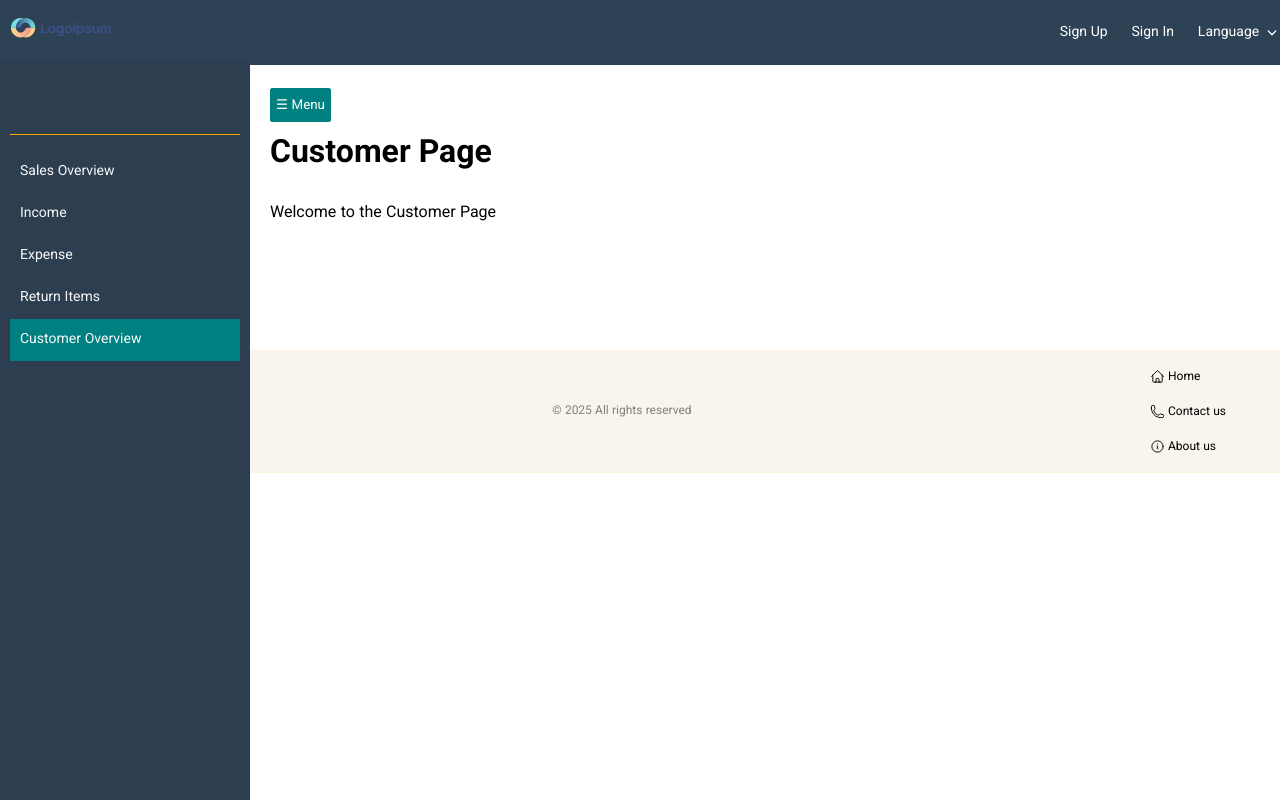
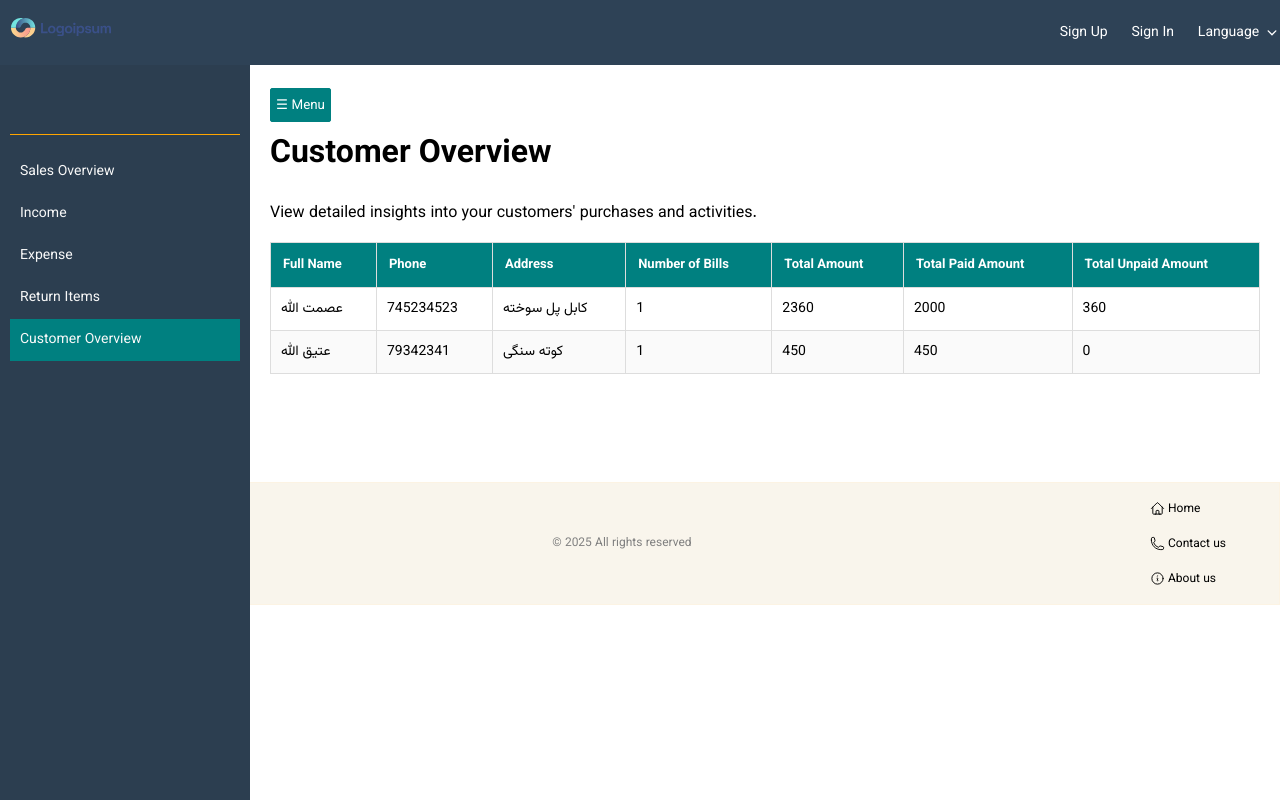
Before and after one commit to Esmat-Farjad/Commerce, a Django app: page /dashboard/customer in a window 1280 px wide. Run offline with Django 5.2, Linux system fonts and the light colour scheme; data comes from the database, SQL or seed files in the repository; both versions use the stored data as it was after the commit; style sheets or scripts are compiled from the project's sources; parts of the project's set-up code (start-up, migrations or seed data) failed here and were passed over; some libraries are stand-ins or nearby versions; some web fonts are replaced.

Commit message:
customer details added to dashboard

```diff
--- a/src/static/styles/layout/_common.scss
+++ b/src/static/styles/layout/_common.scss
@@ -353,6 +353,14 @@ hr{
         }
     }
 }
+.horizontal-form{
+    display: flex;
+    flex-direction: row;
+    flex-wrap: wrap;
+    gap: 20px;
+    justify-content: center;
+    align-items: center;
+}
 .modal-container{
     background-color: rgba(0,0,0, 0.7);
     width: 100%;
@@ -379,12 +387,9 @@ hr{
             }
         }
         .modal-body{
-            margin: 2rem 0rem;
-            text-align: center;
-            button{
-                margin-top: 2rem;
-            }
+            margin: 2rem auto;
         }
+
     }
 }
 .sales-summary{
@@ -458,7 +463,7 @@ hr{
         background-color: #2c3e50;
         color: white;
         transition: left 0.3s ease;
-        z-index: 1000;
+        z-index: 500;
     }
 
     .main {
--- a/src/store/filters.py
+++ b/src/store/filters.py
@@ -1,5 +1,5 @@
 import django_filters
-from .models import Products,Category
+from .models import Products,Category, SalesDetails
 from django import forms
 
 class ProductsFilter(django_filters.FilterSet):
--- a/src/store/templates/partials/management/_customer-view.html
+++ b/src/store/templates/partials/management/_customer-view.html
@@ -5,8 +5,39 @@
 {% block dashboard %}
 <div class="sub-container">
     <div class="sub-heading">
-        <h1 class="title">{% trans "Customer Page" %}</h1>
-        <p class="text">{% trans "Welcome to the Customer Page" %}</p>
+        <h1 class="title">{% trans "Customer Overview" %}</h1>
+        <p class="text">{% trans "View detailed insights into your customers' purchases and activities." %}</p>
+    </div>
+    <div class="content">
+        <div class="form-holder">
+
+        </div>
+        <div class="table-holder">
+            <table class="table">
+                <thead>
+                    <th>{% trans "Full Name" %}</th>
+                    <th>{% trans "Phone" %}</th>
+                    <th>{% trans "Address" %}</th>
+                    <th>{% trans "Number of Bills" %}</th>
+                    <th>{% trans "Total Amount" %}</th>
+                    <th>{% trans "Total Paid Amount" %}</th>
+                    <th>{% trans "Total Unpaid Amount" %}</th>
+                </thead>
+                <tbody>
+                    {% for data in customer_data  %}
+                    <tr>
+                        <td>{{data.customer.name}}</td>
+                        <td>{{data.customer.phone}}</td>
+                        <td>{{data.customer.address}}</td>
+                        <td>{{data.bill_count}}</td>
+                        <td>{{data.total_amount}}</td>
+                        <td>{{data.total_paid}}</td>
+                        <td>{{data.total_unpaid}}</td>
+                    </tr>
+                    {% endfor %}
+                </tbody>
+            </table>
+        </div>
     </div>
 </div>
 {% endblock dashboard %}
--- a/src/store/views.py
+++ b/src/store/views.py
@@ -224,16 +224,31 @@ def products_view(request):
         customer_form = CustomerForm(request.POST)
         if customer_form.is_valid():
             phone = customer_form.cleaned_data.get('phone')
-            customer_exist = Customer.objects.get(phone=phone)
-            if customer_exist:
-                customer[customer_exist.id] = customer_exist.name
-                request.session['customer'] = customer
-                messages.success(request, _("Customer already exists"))
+
+            # Check if customer already exists
+            existing_customer = Customer.objects.filter(phone=phone).first()
+            if existing_customer:
+                # Initialize session dictionary if it doesn't exist
+                customer_session = request.session.get('customer', {})
+                customer_session[existing_customer.id] = existing_customer.name
+                request.session['customer'] = customer_session
+
+                # Notify user
+                messages.info(request, _("Customer already exists."))
             else:
+                # Create a new customer
                 new_customer = customer_form.save()
-                customer[new_customer.id] = new_customer.name
-                request.session['customer'] = customer
-                messages.success(request, _("Customer has been added successfully"))
+
+                # Add to session
+                customer_session = request.session.get('customer', {})
+                customer_session[new_customer.id] = new_customer.name
+                request.session['customer'] = customer_session
+
+                # Notify user
+                messages.success(request, _("Customer has been added successfully."))
+        else:
+            # If form is not valid, return appropriate error message
+            messages.error(request, _("There was an error in the form. Please fix the errors and try again."))
 
     # Handle session customer data
     if customer:
@@ -512,8 +527,29 @@ def summary(request):
     return render(request, 'partials/management/_summary-view.html')
 def returned(request):
     return render(request, 'partials/management/_return-view.html')
+
 def customer(request):
-    return render(request, 'partials/management/_customer-view.html')
+    customers = Customer.objects.all()
+    # Add customer sales details (paid, unpaid, bill count) for each customer
+    customer_data = []
+    for customer in customers:
+        sales_data = SalesDetails.objects.filter(customer=customer).aggregate(
+            total_amount=Sum('total_amount'),
+            total_paid=Sum('paid_amount'),
+            total_unpaid=Sum('unpaid_amount'),
+            bill_count=Count('bill_number')
+        )
+        customer_data.append({
+            'customer': customer,
+            'total_amount':sales_data['total_amount'] or 0,
+            'total_paid': sales_data['total_paid'] or 0,  # Default to 0 if None
+            'total_unpaid': sales_data['total_unpaid'] or 0,  # Default to 0 if None
+            'bill_count': sales_data['bill_count'],
+        })
+    context = {
+        'customer_data':customer_data
+    }
+    return render(request, 'partials/management/_customer-view.html', context)
 
 def sales_dashboard(request):
     return redirect('summary')
```
Also changed, not shown: src/store/templates/sale/cart_view.html (+11 -7 lines), src/store/templates/sale/product_view.html (+7 -1 lines), src/db.sqlite3, src/locale/fa/LC_MESSAGES/django.po, 3 other files.
